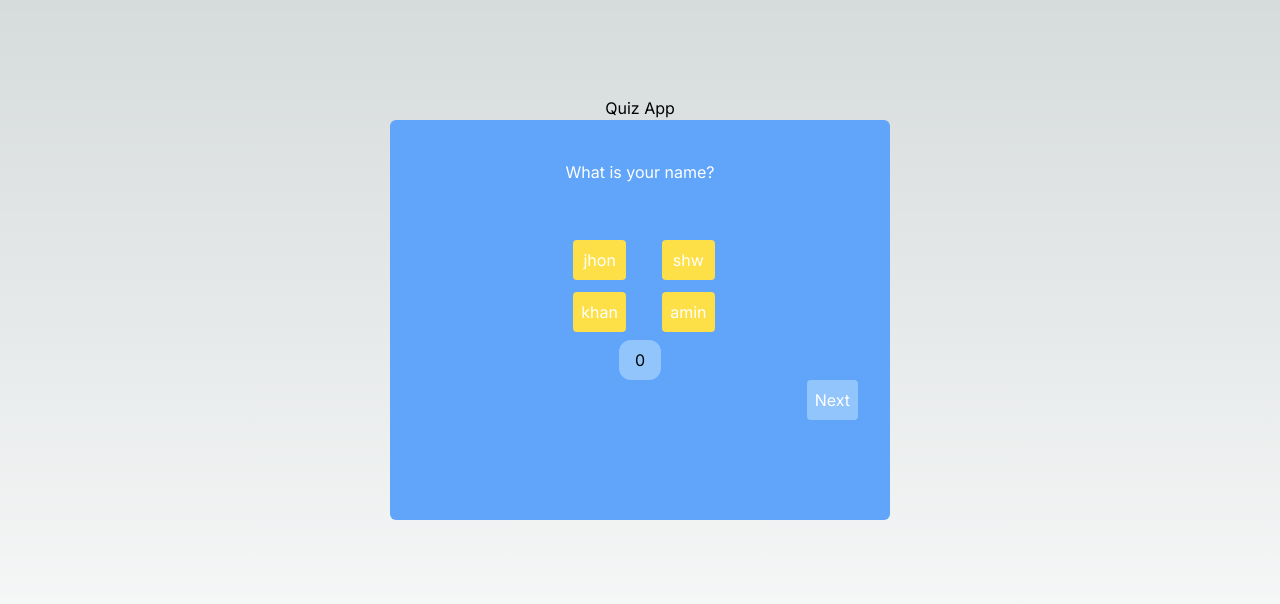
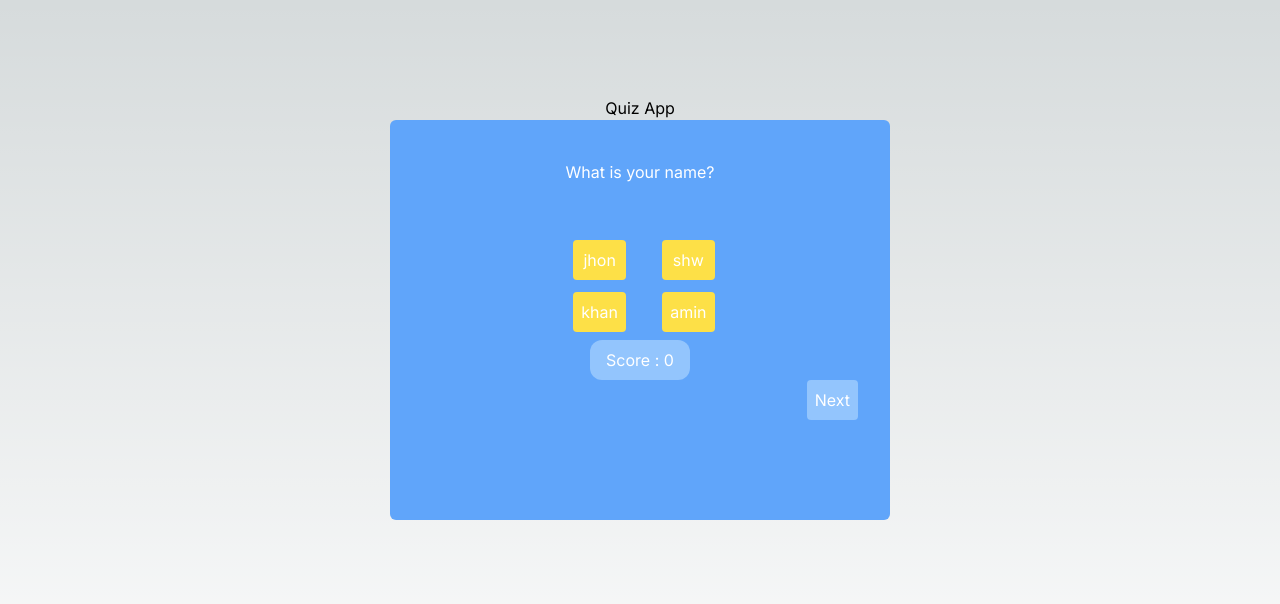
Before and after one commit to hazratamin98/quizapp, a Next.js app: page / in a window 1280 px wide. Both pictures are taken after a click on the button "enter". Shown: the top 604 px of the page. Built offline with nearby package versions, Linux system fonts and the light colour scheme.

Commit message:
score update

```diff
--- a/src/components/Quiz.jsx
+++ b/src/components/Quiz.jsx
@@ -70,7 +70,10 @@ const Quiz = () => {
             {Questions[currentQuestion].OptionD}
           </button>
         </div>
-        <h1 className="px-4 py-2 bg-blue-300 mt-2 rounded-xl">{score}</h1>
+        <h1 className="px-4 py-2 bg-blue-300 mt-2 rounded-xl text-white">
+          {" "}
+          Score : {score}
+        </h1>
       </div>
       <div className=" flex justify-end mr-8">
         {currentQuestion == Questions.length - 1 ? (
```
